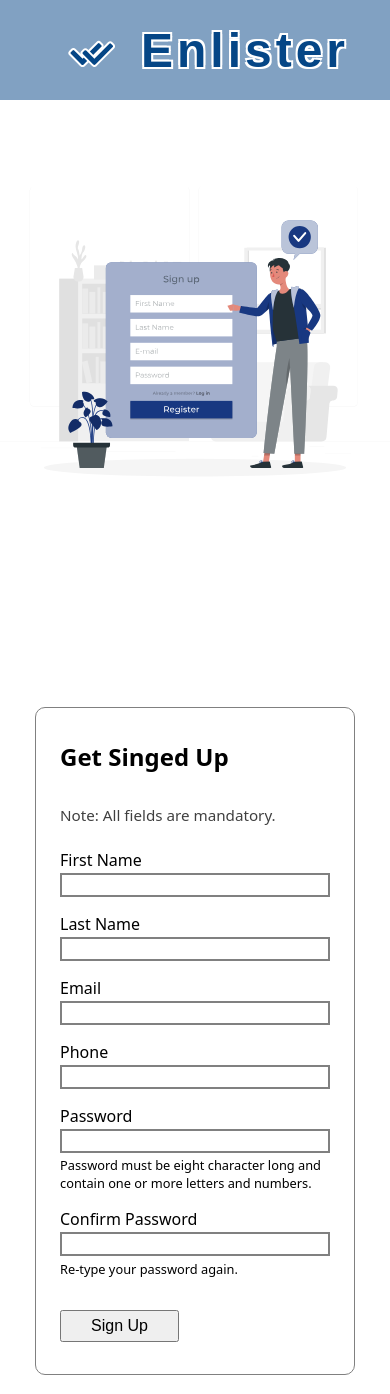
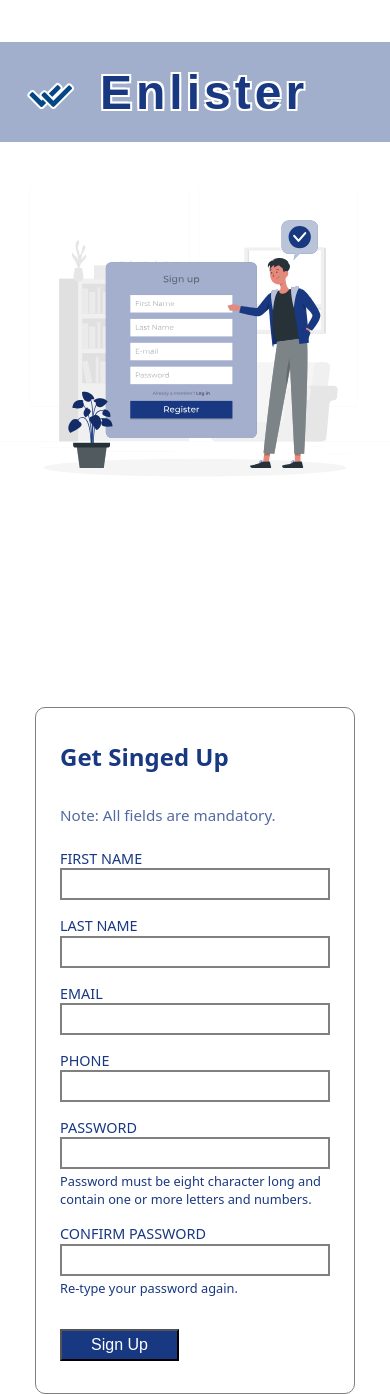
Before and after one commit to rimanz/sign-up-form, a plain HTML site: page index.html in a window 390 px wide. Drawn offline with Linux system fonts and the light colour scheme; a web font is replaced by a local one.

Commit message:
Refactor styles

```diff
--- a/style.css
+++ b/style.css
@@ -10,19 +10,20 @@
     font-family: system-ui, -apple-system, BlinkMacSystemFont, 'Segoe UI', Roboto, Oxygen, Ubuntu, Cantarell, 'Open Sans', 'Helvetica Neue', sans-serif;
     --column-gap: 2rem;
     --row-gap: 1rem;
-    --brand-color: rgb(5, 70, 134);
-    --background-color: rgba(5, 69, 134, 0.5    );
+    --brand-color: rgb(24, 56, 129);
+    --background-color: rgba(24, 56, 129, 0.4);
 }
 
 body {
     min-height: 100vh;
     display: flex;
     flex-wrap: wrap;
+    color: var(--brand-color);
 }
 
 aside {
     background-image: url('images/Sign\ up-rafiki.svg');
-    background-size: 150%;
+    background-size: contain;
     background-repeat: no-repeat;
     background-position: center;
     flex-basis: 40%;
@@ -35,6 +36,8 @@ header {
     height: 100px;
     align-items: center;
     background-color: var(--background-color);
+    position: relative;
+    top: 5vh;
 
 }
 
@@ -43,7 +46,6 @@ header .logo {
     font-optical-sizing: auto;
     width: 100%;
     display: flex;
-    justify-content: center;
     align-items: center;
 }
 
@@ -103,9 +105,17 @@ h2 {
     flex-direction: column;
 }
 
-label, input, button {
+label{
     display: block;
-    height: 1.5rem;
+    height: 1.2rem;
+    font-size: 0.9rem;
+    font-weight: 500;
+    text-transform: uppercase;
+}
+
+input, button {
+    display: block;
+    height: 2rem;
 }
 
 input {
@@ -136,20 +146,6 @@ button[type=submit] {
     font-size: inherit;
     font-weight: 500;
     margin-top: var(--row-gap);
+    background-color: var(--brand-color);
+    color: white;
 }
-
-@media screen and (max-width: 768px) {
-    body {
-        flex-direction: column;
-    }
-
-    aside {
-        background-size: contain;
-    };
-}
-
-@media screen and(max-width: 1024px) {
-    aside {
-        background-size: contain;
-    }
-}
```
